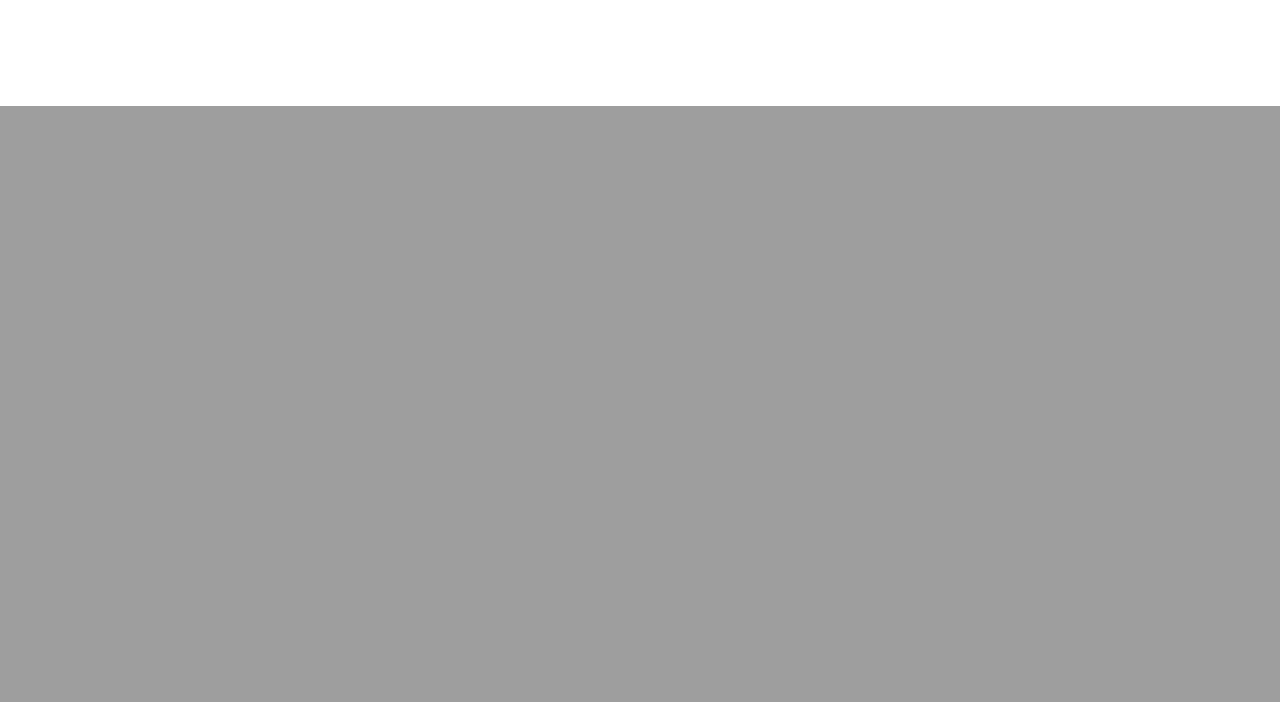
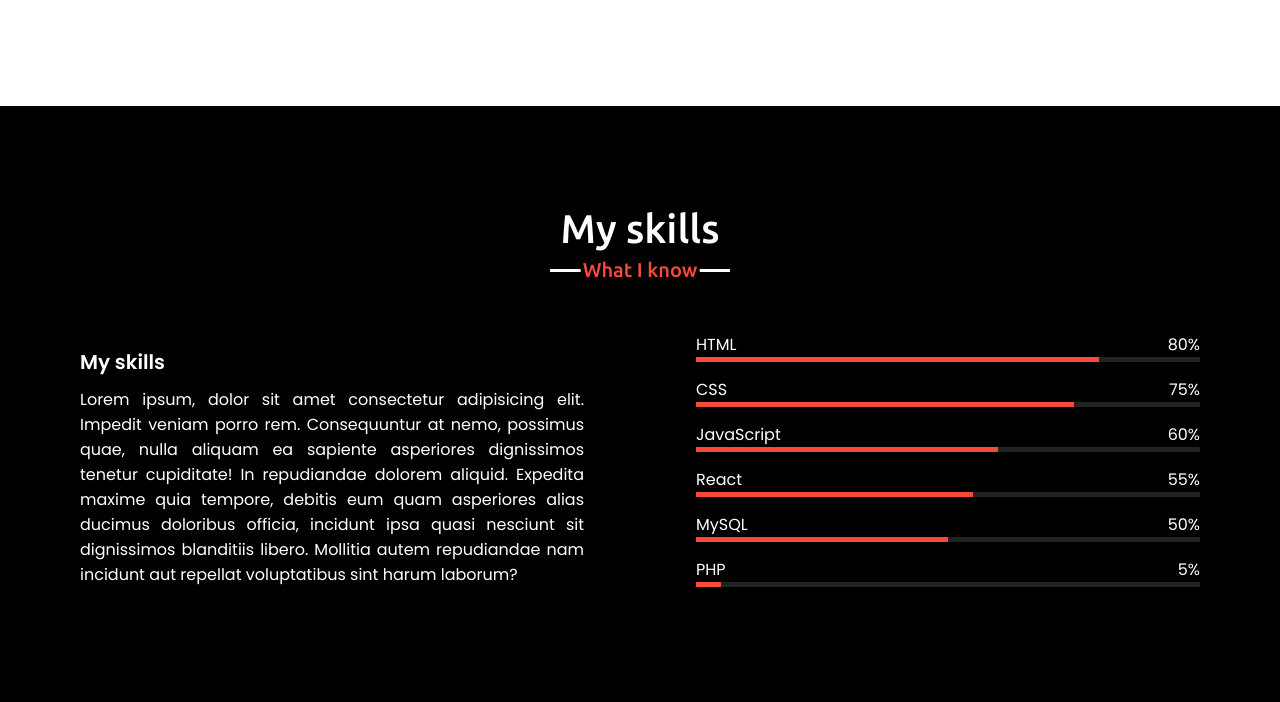
Before and after one commit to ErlensGadzans/Portfolio_page, a PHP site: page / in a window 1280 px wide. Shown: the part 1427-2129 px from the top of the page. Before the commit the page ends 1533 px from the top, so only its background shows below. Run offline with PHP 8.4, Linux system fonts and the light colour scheme; some libraries are stand-ins or nearby versions.

Commit message:
Skills section created

```diff
--- a/index.html
+++ b/index.html
@@ -42,7 +42,9 @@
           <div class="text_1">Hello, My name is</div>
           <div class="text_2">Erlens</div>
           <div class="text_3">I'm a<span> Software Developer</span></div>
-          <a href="mailto:erlens.gadzans@gmail.com" class="button">Contact</a>
+          <a href="mailto:erlens.gadzans@gmail.com" class="button"
+            >Contact me</a
+          >
         </div>
       </div>
     </section>
@@ -109,5 +111,71 @@
         </div>
       </div>
     </section>
+
+    <!--SKILLS SECTION-->
+    <section class="skills" id="skills">
+      <div class="max_width">
+        <h2 class="title">My skills</h2>
+        <div class="skills_content">
+          <div class="column left">
+            <div class="text">My skills</div>
+            <p>
+              Lorem ipsum, dolor sit amet consectetur adipisicing elit. Impedit
+              veniam porro rem. Consequuntur at nemo, possimus quae, nulla
+              aliquam ea sapiente asperiores dignissimos tenetur cupiditate! In
+              repudiandae dolorem aliquid. Expedita maxime quia tempore, debitis
+              eum quam asperiores alias ducimus doloribus officia, incidunt ipsa
+              quasi nesciunt sit dignissimos blanditiis libero. Mollitia autem
+              repudiandae nam incidunt aut repellat voluptatibus sint harum
+              laborum?
+            </p>
+          </div>
+          <div class="column right">
+            <div class="bars">
+              <div class="info">
+                <span>HTML</span>
+                <span>80%</span>
+              </div>
+              <div class="line html"></div>
+            </div>
+            <div class="bars">
+              <div class="info">
+                <span>CSS</span>
+                <span>75%</span>
+              </div>
+              <div class="line css"></div>
+            </div>
+            <div class="bars">
+              <div class="info">
+                <span>JavaScript</span>
+                <span>60%</span>
+              </div>
+              <div class="line javascript"></div>
+            </div>
+            <div class="bars">
+              <div class="info">
+                <span>React</span>
+                <span>55%</span>
+              </div>
+              <div class="line react"></div>
+            </div>
+            <div class="bars">
+              <div class="info">
+                <span>MySQL</span>
+                <span>50%</span>
+              </div>
+              <div class="line mysql"></div>
+            </div>
+            <div class="bars">
+              <div class="info">
+                <span>PHP</span>
+                <span>5%</span>
+              </div>
+              <div class="line php"></div>
+            </div>
+          </div>
+        </div>
+      </div>
+    </section>
   </body>
 </html>
--- a/style.css
+++ b/style.css
@@ -6,6 +6,7 @@
   text-decoration: none;
 }
 
+/*ALL SIMILILAR CONTENT STYLING CODE*/
 .button_red_transparent {
   background: #f74a39;
   color: white;
@@ -16,6 +17,68 @@
   border: 2px solid #f74a39;
   -webkit-transition: all 0.3s ease;
   transition: all 0.3s ease;
+}
+
+section {
+  padding: 100px 0;
+}
+
+.about,
+.skills {
+  font-family: "Poppins", sans-serif;
+}
+
+.about .about_content,
+.skills .skills_content {
+  display: -webkit-box;
+  display: -ms-flexbox;
+  display: flex;
+  /* flex-wrap: wrap; */
+  -webkit-box-pack: justify;
+      -ms-flex-pack: justify;
+          justify-content: space-between;
+  -webkit-box-align: center;
+      -ms-flex-align: center;
+          align-items: center;
+}
+
+.about .about_content .right p,
+.skills .skills_content .left p {
+  text-align: justify;
+}
+
+section .title {
+  position: relative;
+  font-family: "Ubuntu", sans-serif;
+  text-align: center;
+  font-size: 40px;
+  font-weight: 500;
+  margin-bottom: 60px;
+  padding-bottom: 20px;
+}
+
+section .title::before {
+  content: "";
+  position: absolute;
+  bottom: 0px;
+  left: 50%;
+  width: 180px;
+  height: 3px;
+  background: black;
+  -webkit-transform: translateX(-50%);
+          transform: translateX(-50%);
+}
+
+section .title::after {
+  position: absolute;
+  bottom: -12px;
+  left: 50%;
+  font-size: 20px;
+  padding: 2px;
+  color: #f74a39;
+  background: white;
+  -webkit-transform: translateX(-50%);
+          transform: translateX(-50%);
 }
 
 /* Nav bar*/
@@ -155,59 +218,8 @@
 }
 
 /*About section*/
-section {
-  padding: 100px 0;
-}
-
-.about {
-  font-family: "Poppins", sans-serif;
-}
-
-.about .title {
-  font-family: "Ubuntu", sans-serif;
-  text-align: center;
-  font-size: 40px;
-  font-weight: 500;
-  margin-bottom: 60px;
-  padding-bottom: 20px;
-}
-
-.about .title::before {
-  content: "";
-  position: absolute;
-  bottom: -160px;
-  left: 50%;
-  width: 180px;
-  height: 3px;
-  background: black;
-  -webkit-transform: translateX(-50%);
-          transform: translateX(-50%);
-}
-
 .about .title::after {
-  content: "who i am";
-  position: absolute;
-  bottom: -170px;
-  left: 50%;
-  font-size: 20px;
-  padding: 2px;
-  color: #f74a39;
-  background: white;
-  -webkit-transform: translateX(-50%);
-          transform: translateX(-50%);
-}
-
-.about .about_content {
-  display: -webkit-box;
-  display: -ms-flexbox;
-  display: flex;
-  /* flex-wrap: wrap; */
-  -webkit-box-pack: justify;
-      -ms-flex-pack: justify;
-          justify-content: space-between;
-  -webkit-box-align: center;
-      -ms-flex-align: center;
-          align-items: center;
+  content: "Who I am";
 }
 
 .about .about_content .left img {
@@ -241,10 +253,6 @@ section {
   color: #f74a39;
 }
 
-.about .about_content .right p {
-  text-align: justify;
-}
-
 .about .about_content .right .buttons {
   display: -webkit-box;
   display: -ms-flexbox;
@@ -261,6 +269,90 @@ section {
 .about .about_content .right .buttons .icon:hover {
   color: #f74a39;
   background: none;
+}
+
+/*Skills section*/
+.skills {
+  color: white;
+  background: black;
+}
+
+.skills .title::before {
+  background: white;
+}
+
+.skills .title::after {
+  background: black;
+  content: "What I know";
+}
+
+.skills .skills_content .column {
+  width: 45%;
+}
+
+.skills .skills_content .left .text {
+  font-size: 20px;
+  font-weight: 600;
+  margin-bottom: 10px;
+}
+
+.skills .skills_content .right .bars {
+  margin-bottom: 15px;
+}
+
+.skills .skills_content .right .info {
+  display: -webkit-box;
+  display: -ms-flexbox;
+  display: flex;
+  -webkit-box-pack: justify;
+      -ms-flex-pack: justify;
+          justify-content: space-between;
+  -webkit-box-align: center;
+      -ms-flex-align: center;
+          align-items: center;
+}
+
+.skills .skills_content .right .span {
+  font-weight: 500;
+  font-size: 18px;
+}
+
+.skills .skills_content .right .line {
+  height: 5px;
+  width: 100%;
+  background: #222;
+  position: relative;
+}
+
+.skills .skills_content .right .line::before {
+  content: "";
+  position: absolute;
+  height: 100%;
+  background: #f74a39;
+}
+
+.skills .skills_content .right .html::before {
+  width: 80%;
+}
+
+.skills .skills_content .right .css::before {
+  width: 75%;
+}
+
+.skills .skills_content .right .javascript::before {
+  width: 60%;
+}
+
+.skills .skills_content .right .react::before {
+  width: 55%;
+}
+
+.skills .skills_content .right .mysql::before {
+  width: 50%;
+}
+
+.skills .skills_content .right .php::before {
+  width: 5%;
 }
 
 /* Responive site*/
--- a/style.scss
+++ b/style.scss
@@ -4,7 +4,7 @@
   box-sizing: border-box;
   text-decoration: none;
 }
-
+/*ALL SIMILILAR CONTENT STYLING CODE*/
 .button_red_transparent {
   background: rgba(247, 74, 57, 255);
   color: white;
@@ -14,6 +14,59 @@
   border-radius: 5px;
   border: 2px solid rgba(247, 74, 57, 255);
   transition: all 0.3s ease;
+}
+
+section {
+  padding: 100px 0;
+}
+
+.about,
+.skills {
+  font-family: "Poppins", sans-serif;
+}
+
+.about .about_content,
+.skills .skills_content {
+  display: flex;
+  /* flex-wrap: wrap; */
+  justify-content: space-between;
+  align-items: center;
+}
+.about .about_content .right p,
+.skills .skills_content .left p {
+  text-align: justify;
+}
+
+section .title {
+  position: relative;
+  font-family: "Ubuntu", sans-serif;
+  text-align: center;
+  font-size: 40px;
+  font-weight: 500;
+  margin-bottom: 60px;
+  padding-bottom: 20px;
+}
+
+section .title::before {
+  content: "";
+  position: absolute;
+  bottom: 0px;
+  left: 50%;
+  width: 180px;
+  height: 3px;
+  background: black;
+  transform: translateX(-50%);
+}
+
+section .title::after {
+  position: absolute;
+  bottom: -12px;
+  left: 50%;
+  font-size: 20px;
+  padding: 2px;
+  color: rgba(247, 74, 57, 255);
+  background: white;
+  transform: translateX(-50%);
 }
 
 /* Nav bar*/
@@ -138,51 +191,9 @@
 }
 
 /*About section*/
-section {
-  padding: 100px 0;
-}
-
-.about {
-  font-family: "Poppins", sans-serif;
-}
-
-.about .title {
-  font-family: "Ubuntu", sans-serif;
-  text-align: center;
-  font-size: 40px;
-  font-weight: 500;
-  margin-bottom: 60px;
-  padding-bottom: 20px;
-}
-
-.about .title::before {
-  content: "";
-  position: absolute;
-  bottom: -160px;
-  left: 50%;
-  width: 180px;
-  height: 3px;
-  background: black;
-  transform: translateX(-50%);
-}
 
 .about .title::after {
-  content: "who i am";
-  position: absolute;
-  bottom: -170px;
-  left: 50%;
-  font-size: 20px;
-  padding: 2px;
-  color: rgba(247, 74, 57, 255);
-  background: white;
-  transform: translateX(-50%);
-}
-
-.about .about_content {
-  display: flex;
-  /* flex-wrap: wrap; */
-  justify-content: space-between;
-  align-items: center;
+  content: "Who I am";
 }
 
 .about .about_content .left img {
@@ -214,10 +225,6 @@ section {
   color: rgba(247, 74, 57, 255);
 }
 
-.about .about_content .right p {
-  text-align: justify;
-}
-
 .about .about_content .right .buttons {
   display: flex;
   justify-content: space-between;
@@ -228,6 +235,85 @@ section {
 .about .about_content .right .buttons .icon:hover {
   color: rgba(247, 74, 57, 255);
   background: none;
+}
+
+/*Skills section*/
+.skills {
+  color: white;
+  background: black;
+}
+
+.skills .title::before {
+  background: white;
+}
+.skills .title::after {
+  background: black;
+  content: "What I know";
+}
+
+.skills .skills_content .column {
+  width: 45%;
+}
+
+.skills .skills_content .left .text {
+  font-size: 20px;
+  font-weight: 600;
+  margin-bottom: 10px;
+}
+
+.skills .skills_content .right .bars {
+  margin-bottom: 15px;
+}
+
+.skills .skills_content .right .info {
+  display: flex;
+  justify-content: space-between;
+  align-items: center;
+}
+
+.skills .skills_content .right .span {
+  font-weight: 500;
+  font-size: 18px;
+}
+
+.skills .skills_content .right .line {
+  height: 5px;
+  width: 100%;
+  background: #222;
+  position: relative;
+}
+
+.skills .skills_content .right .line::before {
+  content: "";
+  position: absolute;
+  height: 100%;
+  // left: 0;
+  // top: 0;
+  background: rgba(247, 74, 57, 255);
+}
+
+.skills .skills_content .right .html::before {
+  width: 80%;
+}
+
+.skills .skills_content .right .css::before {
+  width: 75%;
+}
+
+.skills .skills_content .right .javascript::before {
+  width: 60%;
+}
+
+.skills .skills_content .right .react::before {
+  width: 55%;
+}
+
+.skills .skills_content .right .mysql::before {
+  width: 50%;
+}
+
+.skills .skills_content .right .php::before {
+  width: 5%;
 }
 
 /* Responive site*/
```
